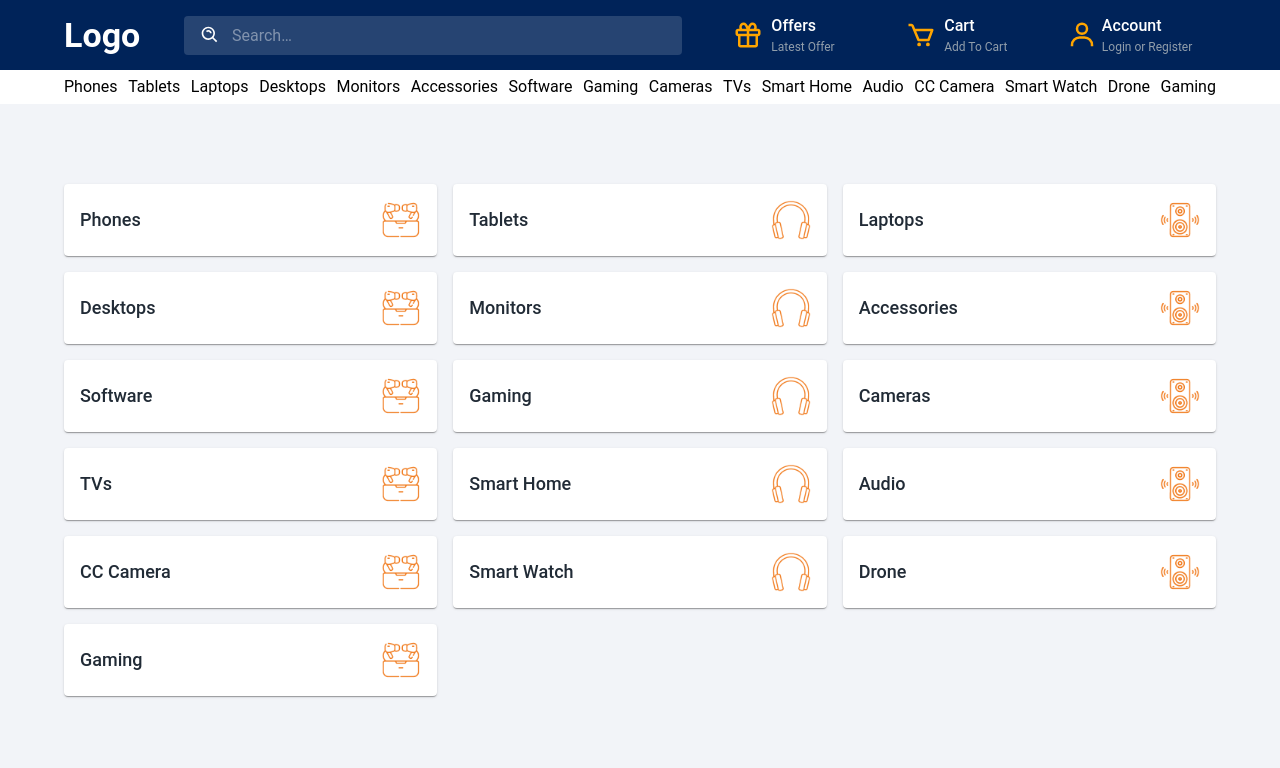
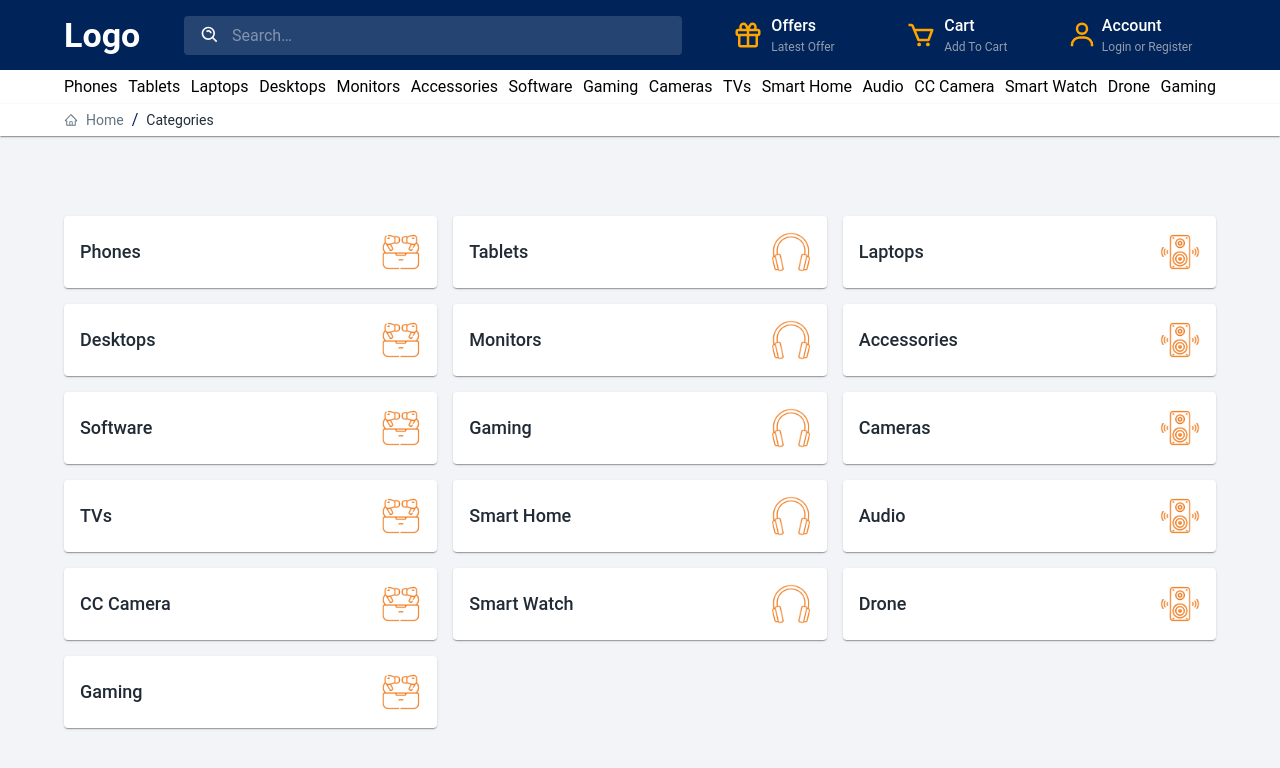
Before and after one commit to checkiamsiam/nextdoor_frontend, a Next.js app: page /category in a window 1280 px wide. Shown: the top 768 px of the page. Built offline with nearby package versions, Linux system fonts and the light colour scheme.

Commit message:
BreadCrumbs Added to Category

```diff
--- /dev/null
+++ b/src/components/Category/Categories.tsx
@@ -0,0 +1,48 @@
+import SimpleBreadCrumbs from "@/components/common/BreadCrumbs/SimpleBreadCrumbs";
+import { categories } from "@/static/data";
+import { Card, Container, Grid, Typography } from "@mui/material";
+import Image from "next/image";
+import Link from "next/link";
+
+const Categories = () => {
+  return (
+    <>
+      <Container fixed sx={{ py: 10 }}>
+        <Grid container spacing={2}>
+          {categories?.map((category) => (
+            <Grid item xs={12} sm={6} md={4} key={category.id}>
+              <Link href={`/category/${category.slug}`}>
+                <Card
+                  sx={{
+                    p: 2,
+                    cursor: "pointer",
+                    bgcolor: "white",
+                    display: "flex",
+                    alignItems: "center",
+                    justifyContent: "space-between",
+                  }}
+                >
+                  <Typography
+                    variant="h6"
+                    sx={{ fontWeight: 500, fontSize: 18 }}
+                  >
+                    {category.name}
+                  </Typography>
+
+                  <Image
+                    src={category?.icon}
+                    alt={category?.name}
+                    width={40}
+                    height={40}
+                  />
+                </Card>
+              </Link>
+            </Grid>
+          ))}
+        </Grid>
+      </Container>
+    </>
+  );
+};
+
+export default Categories;
--- /dev/null
+++ b/src/components/common/BreadCrumbs/SimpleBreadCrumbs.tsx
@@ -0,0 +1,76 @@
+import { AiOutlineHome } from "react-icons/ai";
+import { Box, Breadcrumbs, Container, Typography } from "@mui/material";
+import Link from "next/link";
+
+function handleClick(event: React.MouseEvent<HTMLDivElement, MouseEvent>) {
+  event.preventDefault();
+  console.info("You clicked a breadcrumb.");
+}
+
+type link = {
+  name: string;
+  path: string;
+  icon?: React.ReactNode;
+};
+
+type IProps = {
+  links: link[];
+};
+
+const SimpleBreadCrumbs = ({ links }: IProps) => {
+  return (
+    <Box sx={{ width: "100%", bgcolor: "white", boxShadow: 1 }}>
+      <Container fixed>
+        <Breadcrumbs sx={{ py: 0.5 }}>
+          <Box
+            component={Link}
+            href="/"
+            sx={{
+              display: "flex",
+              alignItems: "center",
+              color: "grey.600",
+              textDecoration: "none",
+              gap: 1,
+              cursor: "pointer",
+              "&:hover": {
+                textDecoration: "underline",
+              },
+              fontSize: 14,
+            }}
+          >
+            <AiOutlineHome sx={{ mr: 0.5 }} fontSize="inherit" />
+            <Typography variant="body1" sx={{ fontSize: "inherit" }}>
+              Home
+            </Typography>
+          </Box>
+          {links?.map((link, i) => (
+            <Box
+              key={link?.name}
+              component={Link}
+              href={link?.path}
+              sx={{
+                display: "flex",
+                alignItems: "center",
+                color: i === links?.length - 1 ? "text.primary" : "grey.600",
+                textDecoration: "none",
+                gap: 1,
+                cursor: "pointer",
+                fontSize: 14,
+                "&:hover": {
+                  textDecoration: "underline",
+                },
+              }}
+            >
+              {link?.icon}
+              <Typography variant="body1" sx={{ fontSize: "inherit" }}>
+                {link?.name}
+              </Typography>
+            </Box>
+          ))}
+        </Breadcrumbs>
+      </Container>
+    </Box>
+  );
+};
+
+export default SimpleBreadCrumbs;
--- a/src/pages/category/index.tsx
+++ b/src/pages/category/index.tsx
@@ -1,41 +1,15 @@
-import { categories } from "@/static/data";
-import { Card, Container, Grid, Typography } from "@mui/material";
-import Image from "next/image";
-import Link from "next/link";
+import Categories from "@/components/Category/Categories";
+import SimpleBreadCrumbs from "@/components/common/BreadCrumbs/SimpleBreadCrumbs";
+import SEO from "@/components/common/SEO";
 
 const CategoriesPage = () => {
   return (
-    <Container fixed sx={{ py: 10 }}>
-      <Grid container spacing={2}>
-        {categories?.map((category) => (
-          <Grid item xs={12} sm={6} md={4} key={category.id}>
-            <Link href={`/category/${category.slug}`}>
-              <Card
-                sx={{
-                  p: 2,
-                  cursor: "pointer",
-                  bgcolor: "white",
-                  display: "flex",
-                  alignItems: "center",
-                  justifyContent: "space-between",
-                }}
-              >
-                <Typography variant="h6" sx={{ fontWeight: 500, fontSize: 18 }}>
-                  {category.name}
-                </Typography>
+    <>
+      <SEO title="Categories | NextDoor" />
 
-                <Image
-                  src={category?.icon}
-                  alt={category?.name}
-                  width={40}
-                  height={40}
-                />
-              </Card>
-            </Link>
-          </Grid>
-        ))}
-      </Grid>
-    </Container>
+      <SimpleBreadCrumbs links={[{ name: "Categories", path: "/category" }]} />
+      <Categories />
+    </>
   );
 };
 
```
Also changed, not shown: src/components/Category/SingleCategory.tsx (added, +16 -0 lines), src/pages/category/[categoryId].tsx (deleted, +0 -8 lines), src/pages/category/[categorySlug].tsx (added, +24 -0 lines).
